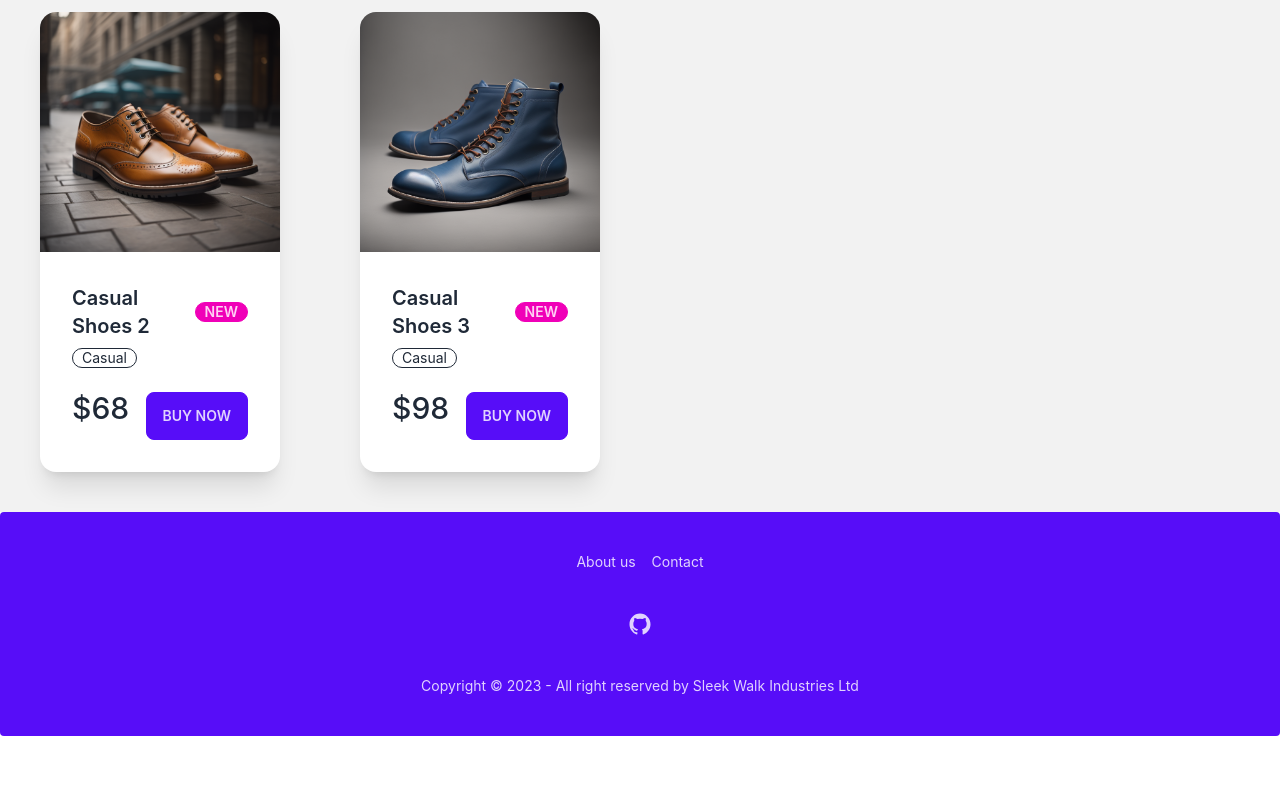
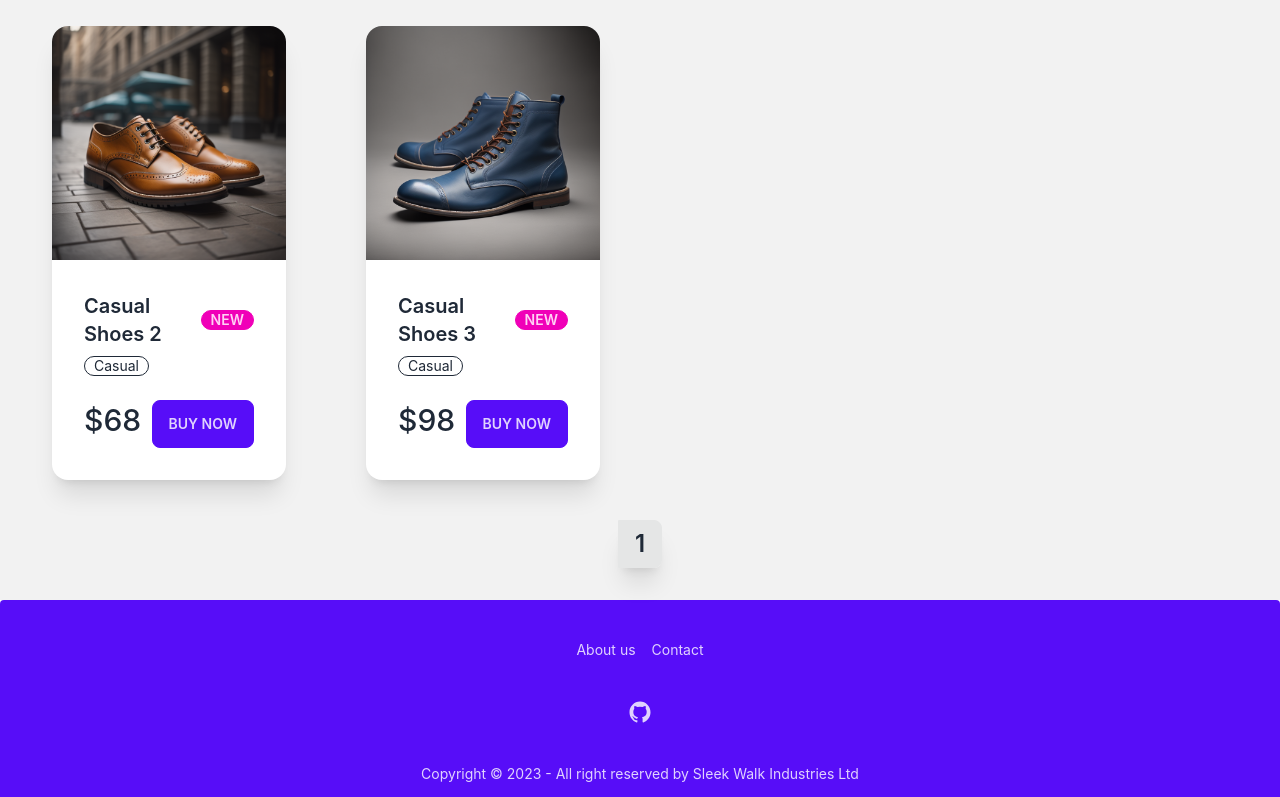
Before and after one commit to Ziyad-Aljaser/sleek-walk, a React (Create React App) app in the folder client/: page / in a window 1280 px wide. Shown: the part 1501-2298 px from the top of the page. Before the commit the page ends 2237 px from the top, so only its background shows below. Built offline with nearby package versions, Linux system fonts and the light colour scheme.

Commit message:
Added pagination for the shoes cards

```diff
--- a/client/src/components/Shoes.jsx
+++ b/client/src/components/Shoes.jsx
@@ -1,15 +1,19 @@
+// Shoes.jsx
 import React from "react";
 import { Link } from "react-router-dom";
 
-import { SHOES } from "../data/ShoesData"; // Importing SHOES data
+import { SHOES } from "../data/ShoesData";
 
-// Shoes Cards Section
-const Shoes = () => {
+const Shoes = ({ currentPage, itemsPerPage }) => {
+
+  const startIndex = (currentPage - 1) * itemsPerPage;
+  const endIndex = startIndex + itemsPerPage;
+  const shoesToDisplay = SHOES.slice(startIndex, endIndex);
+
   return (
-
     <div className="grid sm:grid-cols-2 md:grid-cols-3 lg:grid-cols-4 gap-20 p-10">
 
-        {SHOES.map(shoe => (
+      {shoesToDisplay.map(shoe => (
         <div key={shoe.id} className="card bg-base-100 shadow-xl transform transition-transform duration-300 hover:scale-105">
 
         <figure>
@@ -28,7 +32,7 @@ const Shoes = () => {
 
           {/* Price/Button Section */}
           <div className="card-actions flex items-center justify-between space-y-4">
-                <p className="text-3xl font-medium">{shoe.price}</p>
+            <p className="text-3xl font-medium mt-2">{shoe.price}</p>
             <Link to={`/shoes-details/${shoe.id}`} className="btn btn-primary">
               Buy Now
             </Link>
--- a/client/src/pages/Home.jsx
+++ b/client/src/pages/Home.jsx
@@ -1,7 +1,8 @@
-import React, { useRef } from 'react';
+import React, { useRef, useState } from 'react';
 
 import Layout from "../components/Layout";
 import Shoes from "../components/Shoes";
+import { SHOES } from "../data/ShoesData";
 
 import hero_img from "../assets/hero_img.png"
 
@@ -17,7 +18,7 @@ export default function Home() {
     if (targetRef.current) {
       // Calculate the top position of the target element
       const targetTop = targetRef.current.getBoundingClientRect().top + window.scrollY;
-      // Define an offset, for example, 50px
+      // Define an offset
       const offset = 80;
       // Scroll to the target position minus the offset
       window.scrollTo({
@@ -26,6 +27,11 @@ export default function Home() {
       });
     }
   };
+
+  // Used for the pagination
+  const [currentPage, setCurrentPage] = useState(1);
+  const itemsPerPage = 8;
+  const totalPages = Math.ceil(SHOES.length / itemsPerPage);  // Calculate total pages
 
   return (
     <Layout>
@@ -52,10 +58,29 @@ export default function Home() {
         </div>
       </div>
 
-      {/* Shoes Section */}
-      <div ref={targetRef} className="flex items-center flex-col justify-center bg-base-200">
+      {/* Content Section */}
+      <div ref={targetRef} className="flex items-center flex-col justify-center p-3 bg-base-200">
+
+        {/* Shoes Cards Section */}
         <h1 className="text-4xl p-7 font-semibold">Explore Shoes</h1>
-        <Shoes />
+        <Shoes currentPage={currentPage} itemsPerPage={itemsPerPage} />
+
+        {/* Pagination Section */}
+        <div className="join flex justify-center shadow-xl mb-5">
+          {[...Array(totalPages)].map((_, index) => (
+            <button
+              key={index + 1}
+              className={`join-item btn text-2xl ${currentPage === index + 1 ? 'btn-active' : ''}`}
+              onClick={() => {
+                setCurrentPage(index + 1);
+                handleButtonClick();
+              }}
+            >
+              {index + 1}
+            </button>
+          ))}
+        </div>
+
       </div>
 
     </Layout>
--- a/client/src/pages/ShoeDetails.jsx
+++ b/client/src/pages/ShoeDetails.jsx
@@ -37,7 +37,6 @@ export default function ShoeDetails() {
         {/* Breadcrumbs Section */}
         <div className="border-b py-6">
           <div className="flex justify-between items-center max-w-7xl mx-auto px-4">
-            <h1 className="text-xl font-semibold">Shop Single</h1>
             <div className="text-sm breadcrumbs">
               <ul>
                 <li>
@@ -66,7 +65,7 @@ export default function ShoeDetails() {
             </div>
 
             {/* Divider */}
-            <div className="divider lg:divider-horizontal" />
+            <div className="divider lg:divider-horizontal p-6" />
 
             {/* Details Section */}
             <div className="grid flex-shrink my-14">
```
Lines whose indentation alone changed are shown as unchanged.
